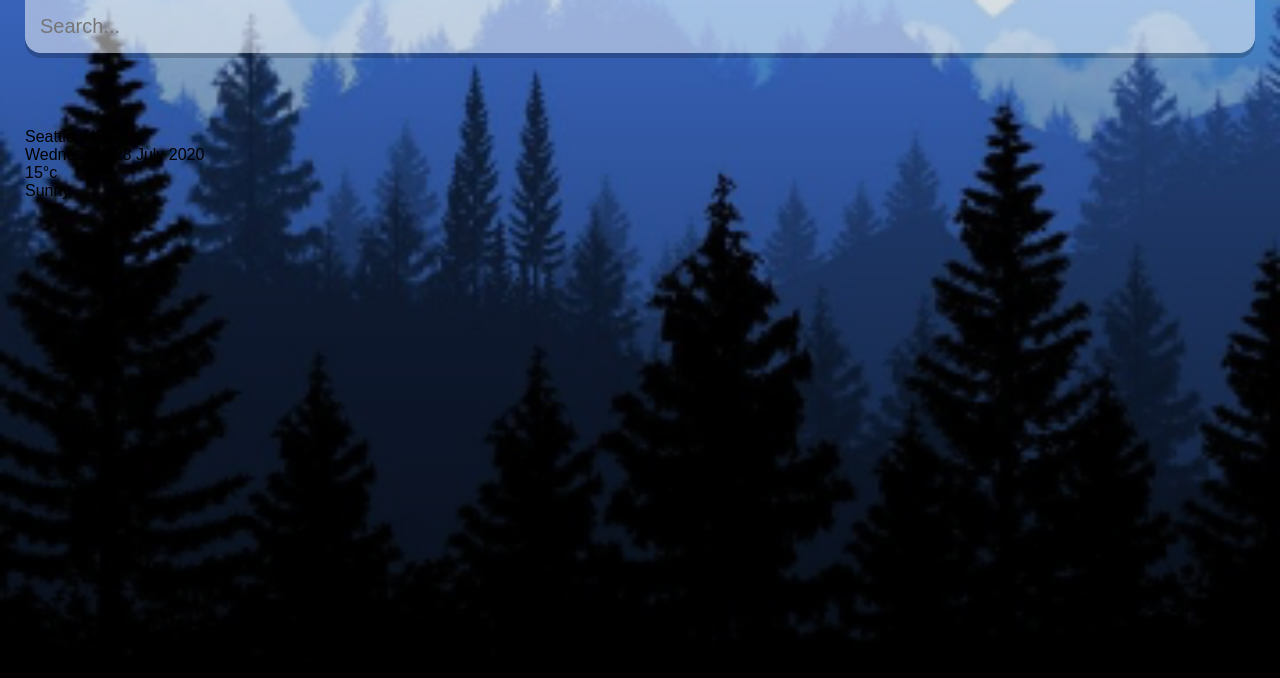
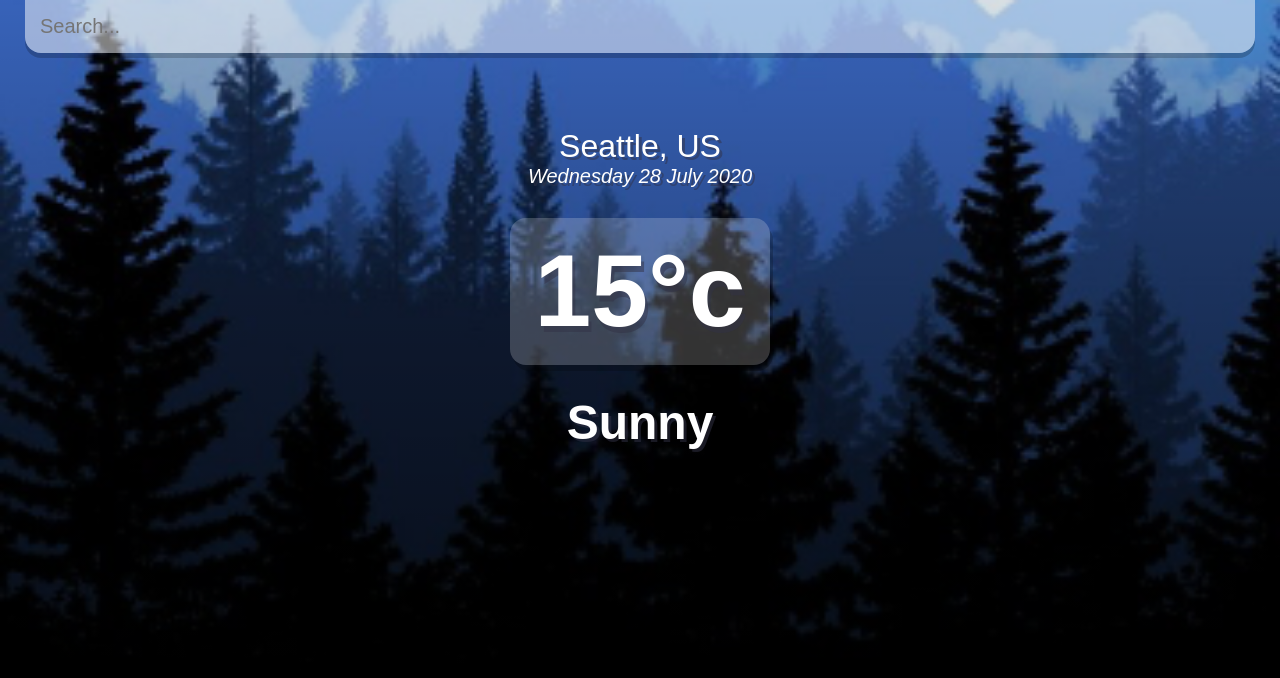
Before and after one commit to FlashOTFR/weather-app, a React (Create React App) app: page / in a window 1280 px wide. Shown: the top 678 px of the page. Built offline with nearby package versions, Linux system fonts and the light colour scheme.

Commit message:
added styling for the weather elements

```diff
--- a/src/index.css
+++ b/src/index.css
@@ -52,3 +52,46 @@
 .search-box .search-bar:focus {
   background-color: rgba(255, 255, 255, 0.75);
 }
+
+.location-box .location {
+  color: #FFF;
+  font-size: 32px;
+  font-weight: 500;
+  text-align: center;
+  text-shadow: 3px 3px rgba(50, 50, 70, 0.5);
+}
+
+.location-box .date {
+  color: #FFF;
+  font-size: 20px;
+  font-weight: 500;
+  text-align: center;
+  font-style: italic;
+  text-shadow: 3px 3px rgba(50, 50, 70, 0.5);
+}
+
+.weather-box {
+  text-align: center;
+}
+
+.weather-box .temp {
+  position: relative;
+  display: inline-block;
+  margin: 30px auto;
+  background-color: rgba(255, 255, 255, 0.2);
+  border-radius: 16px;
+  padding: 15px 25px;
+  color: #FFF;
+  font-size: 102px;
+  font-weight: 900;
+  text-shadow: 3px 6px rgba(50, 50, 70, 0.5);
+  text-align: center;
+  box-shadow: 3px 6px rgba(0, 0, 0, 0.2);
+}
+
+.weather-box .weather {
+  color: #FFF;
+  font-size: 48px;
+  font-weight: 700;
+  text-shadow: 3px 3px rgba(50, 50, 70, 0.5);
+}
```
